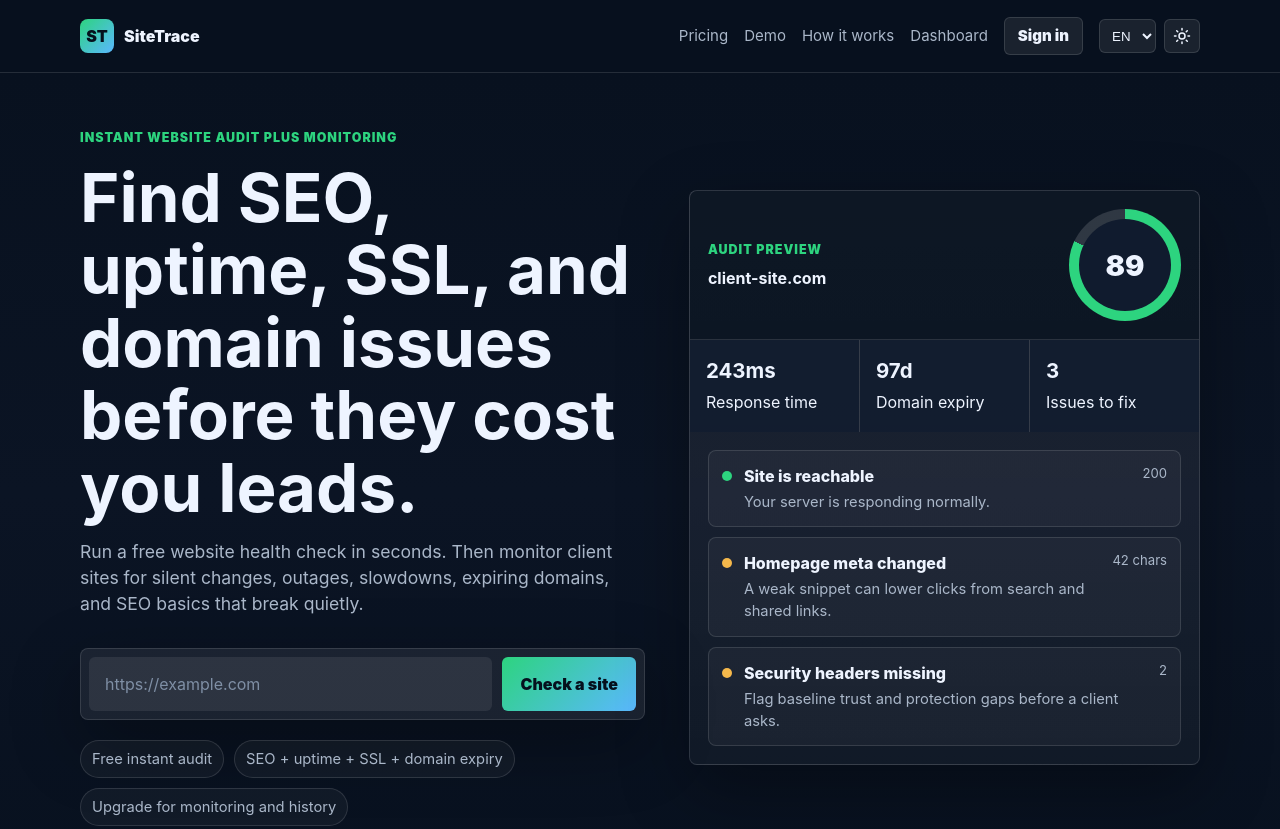
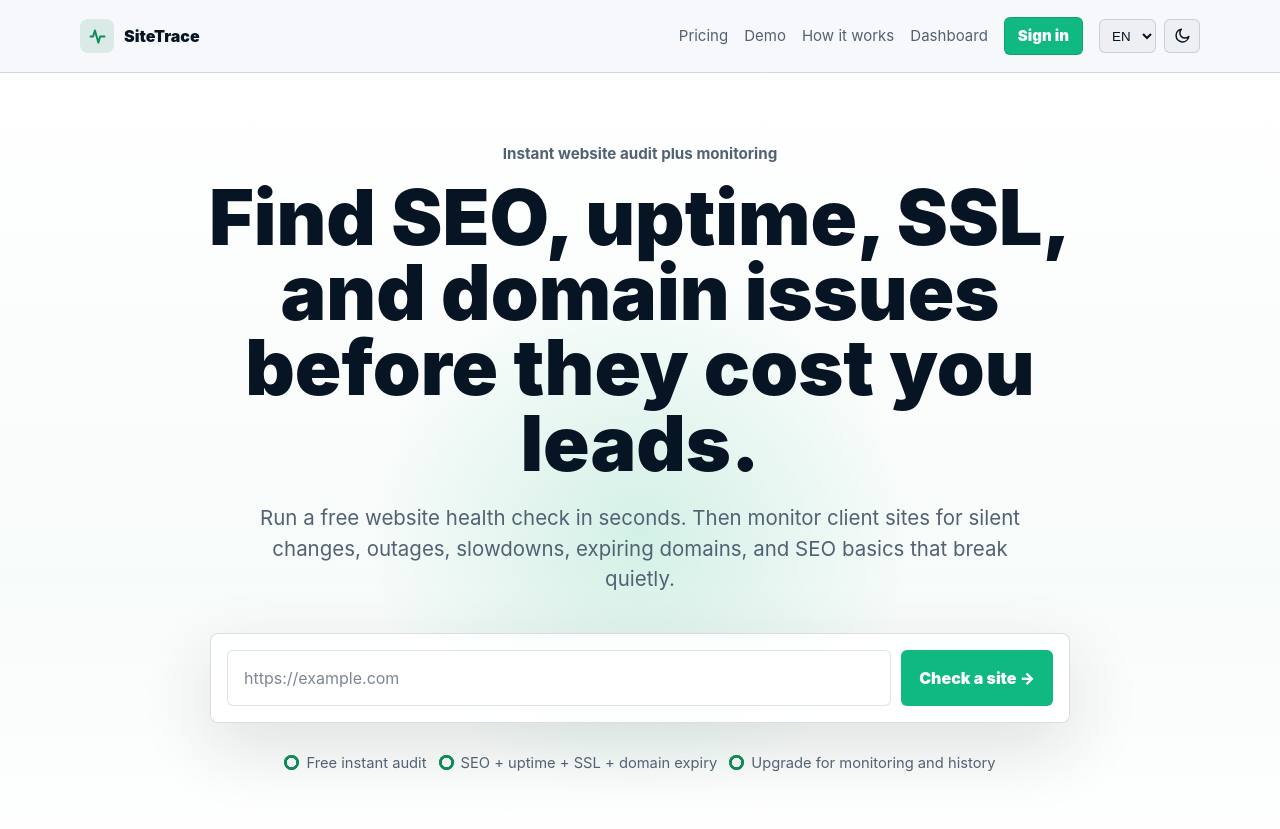
Before and after one commit to appenzellerdigitalstore-stack/sitetrace-api, a website: page index.html in a window 1280 px wide. Shown: the top 829 px of the page. Drawn offline with Linux system fonts and the light colour scheme.

Commit message:
Adapt home design from HighLevel concept

```diff
--- a/assets/app.js
+++ b/assets/app.js
@@ -9,7 +9,7 @@
 const savedLocale = localStorage.getItem('sitetrace_locale');
 const browserLocale = navigator.language && navigator.language.toLowerCase().startsWith('es') ? 'es' : 'en';
 let currentLocale = savedLocale === 'es' || savedLocale === 'en' ? savedLocale : browserLocale;
-let currentTheme = localStorage.getItem('sitetrace_theme') === 'day' ? 'day' : 'night';
+let currentTheme = localStorage.getItem('sitetrace_theme') === 'night' ? 'night' : 'day';
 let supabaseInitPromise = null;
 
 const copy = {
@@ -22,7 +22,7 @@
       title: 'Find SEO, uptime, SSL, and domain issues before they cost you leads.',
       lead: 'Run a free website health check in seconds. Then monitor client sites for silent changes, outages, slowdowns, expiring domains, and SEO basics that break quietly.',
       placeholder: 'https://example.com',
-      button: 'Check a site',
+      button: 'Check a site ->',
       pills: ['Free instant audit', 'SEO + uptime + SSL + domain expiry', 'Upgrade for monitoring and history'],
       previewEyebrow: 'Audit preview',
       previewSite: 'client-site.com',
@@ -201,7 +201,7 @@
       title: 'Encuentra problemas SEO, uptime, SSL y dominio antes de que cuesten leads.',
       lead: 'Corre un health check gratis en segundos. Luego monitorea sitios de clientes por cambios silenciosos, caidas, lentitud, dominios por vencer y SEO basico que se rompe sin avisar.',
       placeholder: 'https://ejemplo.com',
-      button: 'Revisar sitio',
+      button: 'Revisar sitio ->',
       pills: ['Auditoria instantanea gratis', 'SEO + uptime + SSL + dominio', 'Mejora para monitoreo e historial'],
       previewEyebrow: 'Vista de auditoria',
       previewSite: 'sitio-cliente.com',
@@ -551,11 +551,11 @@
     setAllText('.metric-grid .metric span', [t('home.metricResponse'), t('home.metricSsl'), t('home.metricIssues')]);
     setAllText('.panel .check-title', [t('home.checkReachableTitle'), t('home.checkMetaTitle'), t('home.checkSecurityTitle')]);
     setAllText('.panel .check-copy', [t('home.checkReachableCopy'), t('home.checkMetaCopy'), t('home.checkSecurityCopy')]);
-    setText('main section:nth-of-type(2) .section-head .eyebrow', t('home.sectionEyebrow'));
-    setText('main section:nth-of-type(2) .section-head h2', t('home.sectionTitle'));
-    setText('main section:nth-of-type(2) .section-head p:not(.eyebrow)', t('home.sectionCopy'));
-    setAllText('main section:nth-of-type(2) .feature h3', t('home.featureTitles'));
-    setAllText('main section:nth-of-type(2) .feature p', t('home.featureCopy'));
+    setText('.value-section .section-head .eyebrow', t('home.sectionEyebrow'));
+    setText('.value-section .section-head h2', t('home.sectionTitle'));
+    setText('.value-section .section-head p:not(.eyebrow)', t('home.sectionCopy'));
+    setAllText('.value-section .feature h3', t('home.featureTitles'));
+    setAllText('.value-section .feature p', t('home.featureCopy'));
     setText('.agency-section .eyebrow', t('home.agencyEyebrow'));
     setText('.agency-section h2', t('home.agencyTitle'));
     setText('.agency-section .lead', t('home.agencyCopy'));
--- a/assets/styles.css
+++ b/assets/styles.css
@@ -61,6 +61,19 @@
   width: 34px; height: 34px; border-radius: 8px; display: grid; place-items: center;
   color: var(--ink); background: linear-gradient(135deg, var(--green), var(--blue)); font-weight: 950;
 }
+.brand-mark svg {
+  width: 21px;
+  height: 21px;
+  fill: none;
+  stroke: currentColor;
+  stroke-width: 2.2;
+  stroke-linecap: round;
+  stroke-linejoin: round;
+}
+:root[data-theme="day"] .brand-mark {
+  color: var(--green);
+  background: rgba(16, 138, 88, .12);
+}
 .nav-links { display: flex; align-items: center; gap: 16px; color: var(--muted); font-size: 0.94rem; }
 .nav-links a.active, .nav-links a:hover { color: var(--text); }
 .link-button { border: 0; background: transparent; color: var(--muted); cursor: pointer; }
@@ -96,11 +109,24 @@
   min-height: calc(100vh - 72px);
   display: grid;
   align-items: center;
-  padding: 56px 0;
-  background: linear-gradient(180deg, #08111f 0%, #0b1424 52%, #08111f 100%);
+  padding: 70px 0 84px;
+  overflow: hidden;
+  position: relative;
+  background:
+    radial-gradient(circle at 50% 56%, rgba(45,212,127,.16), transparent 34%),
+    linear-gradient(180deg, #08111f 0%, #0b1424 52%, #08111f 100%);
 }
-:root[data-theme="day"] .hero { background: linear-gradient(180deg, #f6f8fb 0%, #ecf4f7 52%, #f6f8fb 100%); }
+:root[data-theme="day"] .hero {
+  background:
+    radial-gradient(circle at 50% 58%, rgba(20,184,120,.16), transparent 34%),
+    linear-gradient(180deg, #ffffff 0%, #f7fbfa 64%, #ffffff 100%);
+}
 .hero-grid { display: grid; grid-template-columns: minmax(0, 1.05fr) minmax(360px, .95fr); gap: 44px; align-items: center; }
+.hero-center { display: grid; place-items: center; text-align: center; }
+.hero-copy { width: min(930px, 100%); position: relative; z-index: 1; }
+.hero-copy .eyebrow { color: var(--muted); text-transform: none; letter-spacing: 0; font-size: .95rem; font-weight: 750; }
+.hero-copy h1 { margin-inline: auto; max-width: 880px; font-size: clamp(2.7rem, 6vw, 5.25rem); line-height: .98; font-weight: 950; }
+.hero-copy .lead { margin: 22px auto 0; max-width: 760px; font-size: clamp(1rem, 2vw, 1.28rem); }
 .page-shell, .auth-page { min-height: calc(100vh - 72px); padding: 58px 0 78px; background: linear-gradient(180deg, #08111f 0%, #0b1424 100%); }
 :root[data-theme="day"] .page-shell,
 :root[data-theme="day"] .auth-page { background: linear-gradient(180deg, #f6f8fb 0%, #eef4f8 100%); }
@@ -117,12 +143,27 @@
   display: grid; gap: 10px; padding: 8px; border: 1px solid var(--line); border-radius: var(--radius);
   background: rgba(255,255,255,.07); box-shadow: var(--shadow);
 }
-.analyzer { grid-template-columns: minmax(0,1fr) auto; max-width: 720px; margin-top: 30px; }
+.analyzer {
+  grid-template-columns: minmax(0,1fr) auto;
+  max-width: 860px;
+  margin: 38px auto 0;
+  padding: 16px;
+  background: rgba(255,255,255,.09);
+  box-shadow: 0 24px 80px rgba(0,0,0,.28);
+}
+:root[data-theme="day"] .analyzer {
+  background: rgba(255,255,255,.86);
+  box-shadow: 0 24px 70px rgba(22, 42, 32, .13);
+}
 .auth-form { padding: 18px; box-shadow: none; }
 .site-form { grid-template-columns: minmax(0,.7fr) minmax(0,1fr) auto; box-shadow: none; margin: 18px 0; }
 input {
   min-width: 0; border: 0; border-radius: 6px; background: rgba(255,255,255,.08);
   color: var(--text); padding: 15px 16px; outline: none;
+}
+:root[data-theme="day"] input {
+  background: #ffffff;
+  border: 1px solid rgba(7,20,35,.12);
 }
 input::placeholder { color: #7f8fa5; }
 :root[data-theme="day"] input::placeholder { color: #7b8795; }
@@ -130,13 +171,18 @@
   display: inline-grid; place-items: center; border: 0; border-radius: 6px; min-height: 52px; padding: 0 18px; cursor: pointer;
   color: var(--ink); background: linear-gradient(135deg, var(--green), var(--blue)); font-weight: 900;
 }
+:root[data-theme="day"] .button {
+  color: #ffffff;
+  background: #10b981;
+}
 .button.secondary { color: var(--text); background: rgba(255,255,255,.08); border: 1px solid var(--line); }
 .button.danger { color: var(--text); background: rgba(255, 107, 114, .14); border: 1px solid rgba(255,107,114,.4); }
 .button.small { min-height: 38px; padding: 0 13px; }
 .button:disabled { opacity: .64; cursor: wait; }
 .head-actions { display: flex; gap: 10px; align-items: center; flex-wrap: wrap; justify-content: flex-end; }
-.trust-row { display: flex; flex-wrap: wrap; gap: 10px; margin-top: 20px; color: var(--muted); font-size: .92rem; }
-.pill { border: 1px solid var(--line); border-radius: 999px; padding: 7px 11px; background: rgba(255,255,255,.04); }
+.trust-row { display: flex; flex-wrap: wrap; justify-content: center; gap: 12px; margin-top: 22px; color: var(--muted); font-size: .92rem; }
+.pill { border: 0; border-radius: 999px; padding: 7px 0; background: transparent; }
+.pill::before { content: ""; display: inline-block; width: 15px; height: 15px; margin-right: 7px; border-radius: 999px; vertical-align: -2px; background: radial-gradient(circle at center, transparent 42%, var(--green) 44%); box-shadow: inset 0 0 0 1px var(--green); }
 
 .panel, .card, .result-shell {
   border: 1px solid var(--line); border-radius: var(--radius);
@@ -200,6 +246,9 @@
 .level-badge.maintenance { color: var(--blue); }
 
 section { padding: 72px 0; border-top: 1px solid rgba(255,255,255,.07); }
+:root[data-theme="day"] section { border-top-color: rgba(7,20,35,.08); }
+.audit-preview-section { padding-top: 0; border-top: 0; margin-top: -34px; }
+.audit-preview-section .panel { max-width: 960px; margin: 0 auto; }
 .section-head { max-width: 760px; margin-bottom: 30px; }
 .how-section { margin-top: 46px; }
 .features, .pricing, .dashboard-grid { display: grid; grid-template-columns: repeat(3, 1fr); gap: 14px; }
--- a/index.html
+++ b/index.html
@@ -10,7 +10,7 @@
 <body data-page="home">
   <nav class="nav">
     <div class="container nav-inner">
-      <a class="brand" href="/" aria-label="SiteTrace"><span class="brand-mark">ST</span><span>SiteTrace</span></a>
+      <a class="brand" href="/" aria-label="SiteTrace"><span class="brand-mark"><svg viewBox="0 0 24 24" aria-hidden="true"><path d="M4 12h3l2-7 4 14 2-7h5"/></svg></span><span>SiteTrace</span></a>
       <div class="nav-links">
         <a href="/pricing">Pricing</a>
         <a href="/demo">Demo</a>
@@ -23,14 +23,14 @@
 
   <main>
     <header class="hero">
-      <div class="container hero-grid">
-        <div>
+      <div class="container hero-center">
+        <div class="hero-copy">
           <p class="eyebrow">Instant website audit plus monitoring</p>
           <h1>Find SEO, uptime, SSL, and domain issues before they cost you leads.</h1>
           <p class="lead">Run a free website health check in seconds. Then monitor client sites for silent changes, outages, slowdowns, expiring domains, and SEO basics that break quietly.</p>
           <form class="analyzer" id="analyzeForm">
             <input id="urlInput" type="text" inputmode="url" autocomplete="url" placeholder="https://example.com" aria-label="Website URL">
-            <button class="button" id="analyzeBtn" type="submit">Check a site</button>
+            <button class="button" id="analyzeBtn" type="submit">Check a site <span aria-hidden="true">-&gt;</span></button>
           </form>
           <div class="trust-row">
             <span class="pill">Free instant audit</span>
@@ -38,6 +38,13 @@
             <span class="pill">Upgrade for monitoring and history</span>
           </div>
         </div>
+      </div>
+    </header>
+
+    <section id="results" class="container result-area" aria-live="polite"></section>
+
+    <section class="audit-preview-section">
+      <div class="container">
         <aside class="panel" aria-label="SiteTrace report preview">
           <div class="panel-top">
             <div><p class="eyebrow compact">Audit preview</p><strong>client-site.com</strong></div>
@@ -55,11 +62,9 @@
           </div>
         </aside>
       </div>
-    </header>
+    </section>
 
-    <section id="results" class="container result-area" aria-live="polite"></section>
-
-    <section>
+    <section class="value-section">
       <div class="container">
         <div class="section-head">
           <p class="eyebrow">Positioned for maintenance revenue</p>
```
